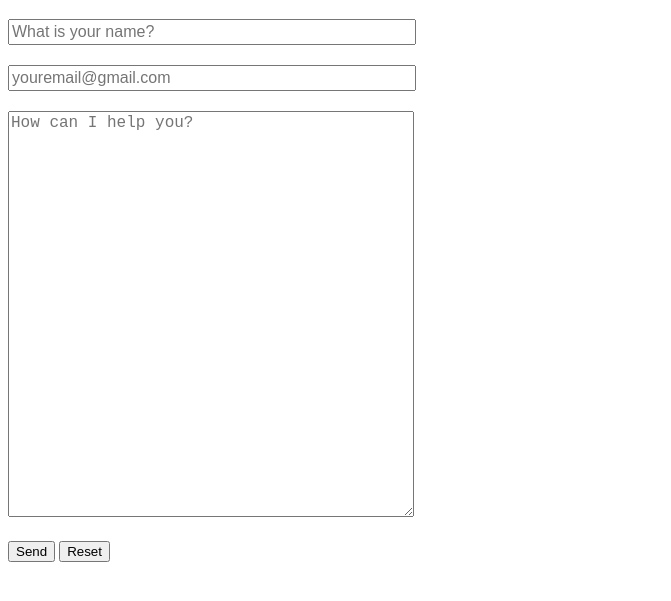
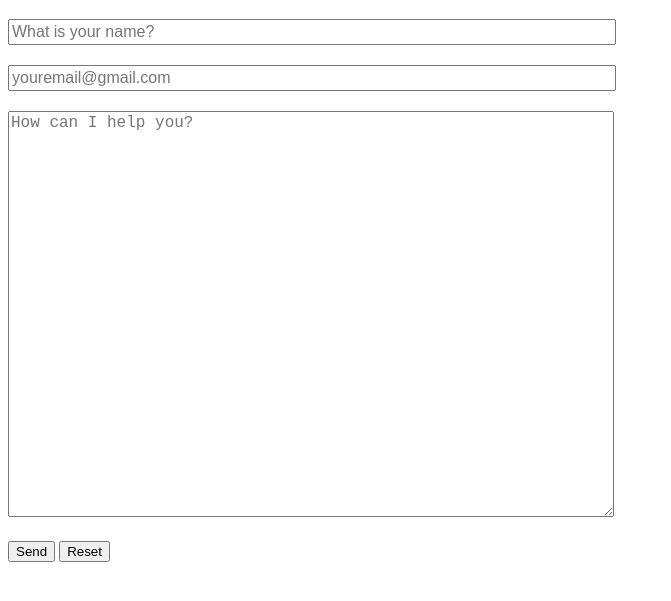
Before and after one commit to djdenney/FormPractice, a plain HTML site: page index.html in a window 1280 px wide. Shown: the part 61-662 px from the top of the page, without its empty margins (0-671 px from the left). Drawn offline with Linux system fonts and the light colour scheme.

Commit message:
updated css

```diff
--- a/style.css
+++ b/style.css
@@ -10,20 +10,23 @@ form textarea {
 	color: black;
 	font-size: 16px;
 	margin-bottom: 20px;
+	margin-right: 40px;
 	height: 400px;
-	width: 100%;
+	width: 98%;
 }
 
 form input {
 	color: black;
 	font-size: 16px;
 	margin-bottom: 20px;
+	margin-right: 40px;
 	height: 20px;
-	width: 100%;
+	width: 98%;
 }
 
-@media all and (min-width: 800px) {
+@media all and (min-width: 600px) {
 	form input, form textarea {
-		width: 400px;
+		width: 600px;
+		margin-right: 20px;
 	}
 }
```
